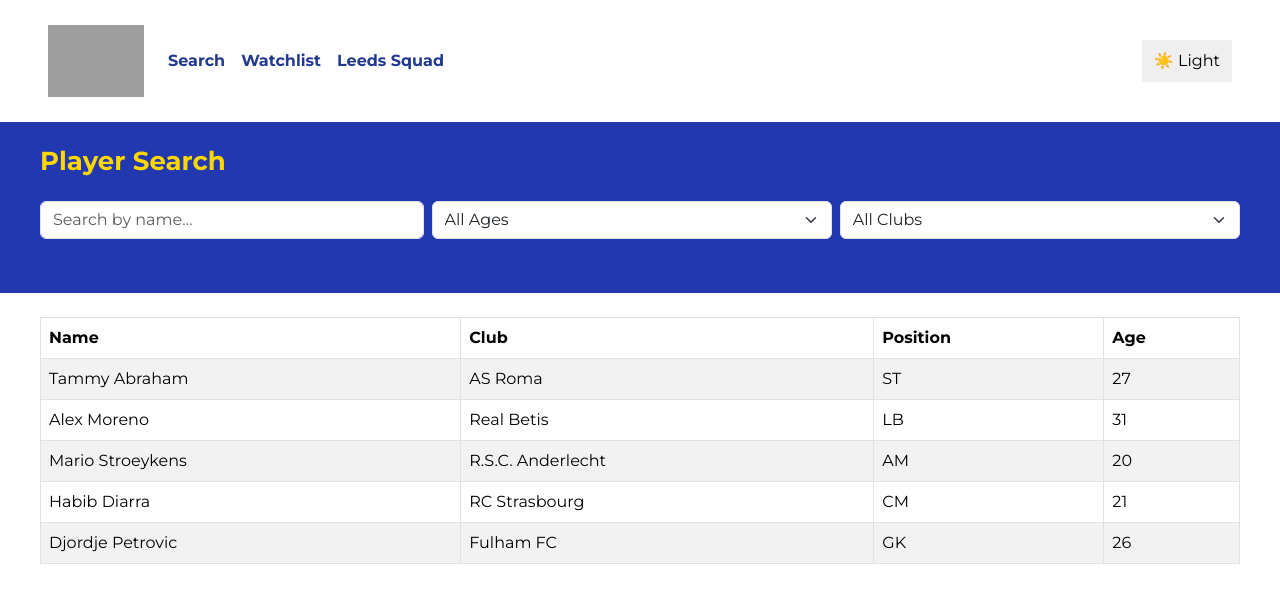
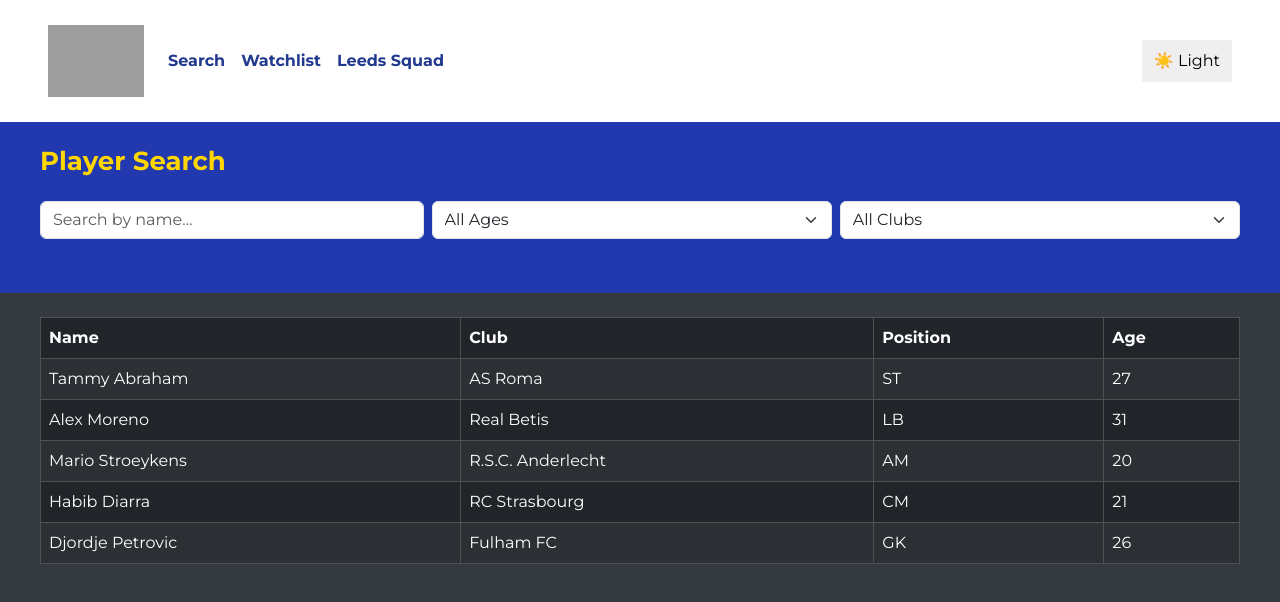
Before and after one commit to SamRaha/football-analytics-dashboard, a React (Vite) app: page / in a window 1280 px wide. Shown: the top 602 px of the page. Built offline with nearby package versions, Linux system fonts and the light colour scheme; grey boxes are pictures that could not be loaded.

Commit message:
fixed styling

```diff
--- a/src/App.tsx
+++ b/src/App.tsx
@@ -10,12 +10,14 @@ const LeedsSquad = () => <h2>Leeds Squad Page</h2>;
 const App: React.FC = () => (
     <div className="m-auto" id="app">
         <Navbar />
+        <main>
             <Routes>
                 <Route path="/" element={<Search />} />
                 <Route path="/player/:id" element={<Player />} />
                 <Route path="/watchlist" element={<Watchlist />} />
                 <Route path="/leeds-squad" element={<LeedsSquad />} />
             </Routes>
+        </main>
     </div>
 );
 
--- a/src/styles.scss
+++ b/src/app.scss
@@ -1,13 +1,27 @@
 $yellow: #ffd600;
 $blue: #2138af;
 html,
-body,
+body {
+    margin: 0;
+    padding: 0;
+    /* remove height: 100%; */
+}
+
 #root,
 #app {
     font-family: "Montserrat", sans-serif;
-    height: 100%;
     margin: 0;
     padding: 0;
+    display: flex;
+    flex-direction: column;
+    min-height: 100vh;
+    width: 100%;
+}
+
+main {
+    flex: 1; /* take all remaining vertical space */
+    display: flex;
+    flex-direction: column;
 }
 
 .content {
--- a/src/components/Navbar.scss
+++ b/src/components/Navbar.scss
@@ -2,6 +2,7 @@
     max-width: 1248px;
     margin: auto;
     padding: 20px;
+    width: 100%;
 
     a {
         text-decoration: none;
--- a/src/components/Results.tsx
+++ b/src/components/Results.tsx
@@ -16,7 +16,7 @@ const Results: React.FC<ResultsProps> = ({ players, isLoading, hasNoMatches }) =
     if (isLoading)
         return (
             <div className="content d-flex justify-content-center align-items-center m-4">
-                <Spinner animation="border" />
+                <Spinner variant="white" animation="border" />
             </div>
         );
 
@@ -24,7 +24,7 @@ const Results: React.FC<ResultsProps> = ({ players, isLoading, hasNoMatches }) =
 
     return (
         <div className="content my-4">
-            <Table striped bordered hover responsive>
+            <Table striped bordered hover responsive className="table-dark">
                 <thead>
                     <tr>
                         <th>Name</th>
--- a/src/main.tsx
+++ b/src/main.tsx
@@ -1,6 +1,6 @@
 import ReactDOM from "react-dom/client";
 import "bootstrap/dist/css/bootstrap.min.css";
-import "./styles.scss";
+import "./app.scss";
 import "./variables.scss";
 import App from "./App";
 import { QueryClient, QueryClientProvider } from "@tanstack/react-query";
--- a/src/pages/Player.scss
+++ b/src/pages/Player.scss
@@ -7,13 +7,14 @@ $bg-dark: #343a40;
     background: $bg-dark;
     color: $white;
     padding: 24px;
+    height: 100%;
+    flex: 1;
     .back-link {
         color: $white;
         text-decoration: none;
         font-weight: 500;
         display: inline-block;
         margin-bottom: 1rem;
-
         &:hover {
             text-decoration: underline;
         }
--- a/src/pages/Search.scss
+++ b/src/pages/Search.scss
@@ -1,3 +1,9 @@
+$bg-dark: #343a40;
+
+#search {
+    background: $bg-dark;
+    height: 100%;
+    flex: 1;
     .search-container {
         padding: 24px 0 54px 0;
         background: var(--blue);
@@ -8,6 +14,10 @@
             font-size: 26px;
         }
     }
+    .results-container {
+        background: $bg-dark;
+    }
+}
 
 @media only screen and (max-width: 768px) {
     .search-filters {
--- a/src/pages/Search.tsx
+++ b/src/pages/Search.tsx
@@ -43,7 +43,9 @@ const Search: React.FC = () => {
                     </Form>
                 </div>
             </div>
-            <Results players={results} isLoading={isLoading} hasNoMatches={hasNoMatches} />
+            <div className="results-container">
+                <Results players={results} isLoading={isLoading} hasNoMatches={hasNoMatches} />
+            </div>
         </div>
     );
 };
```
Lines whose indentation alone changed are shown as unchanged.
